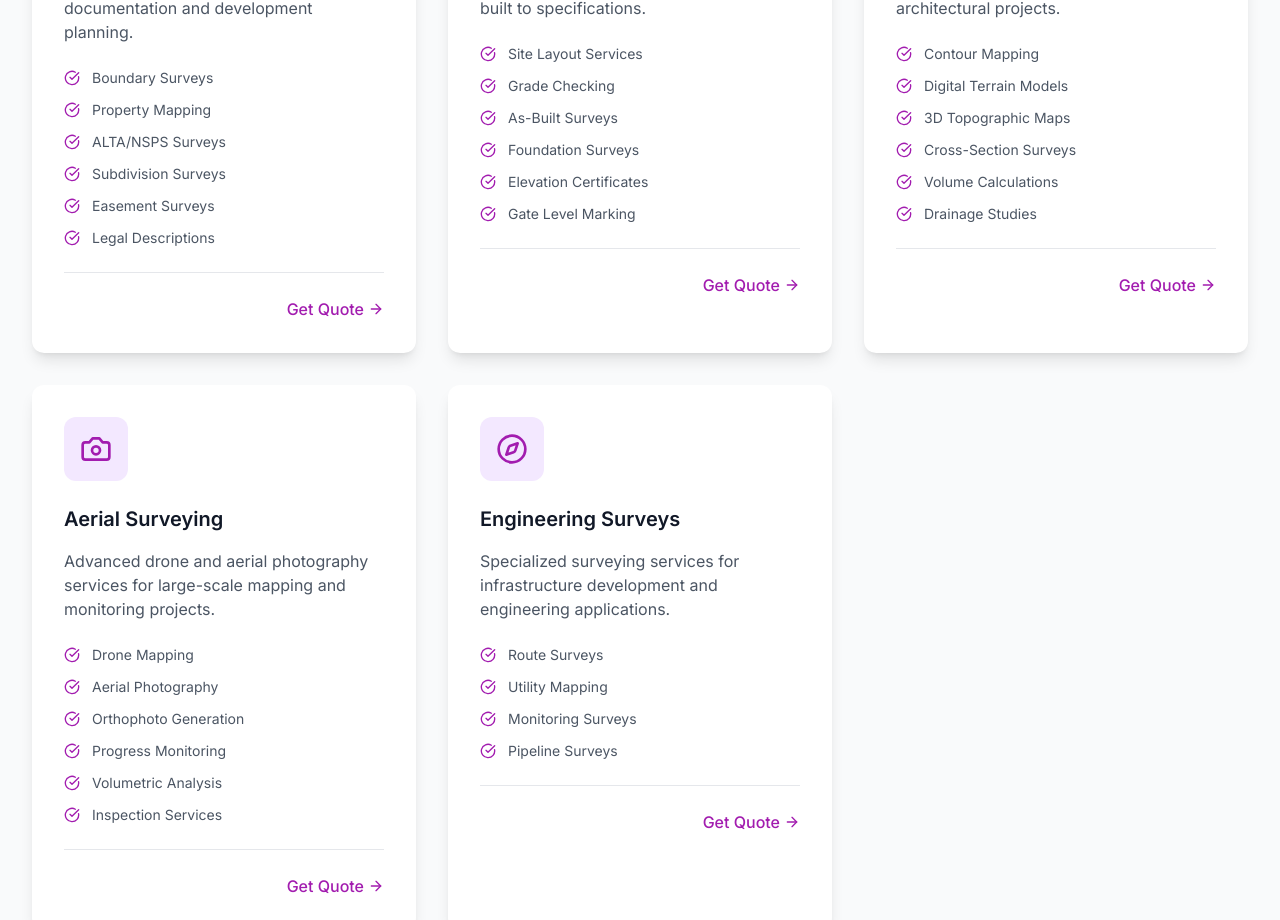
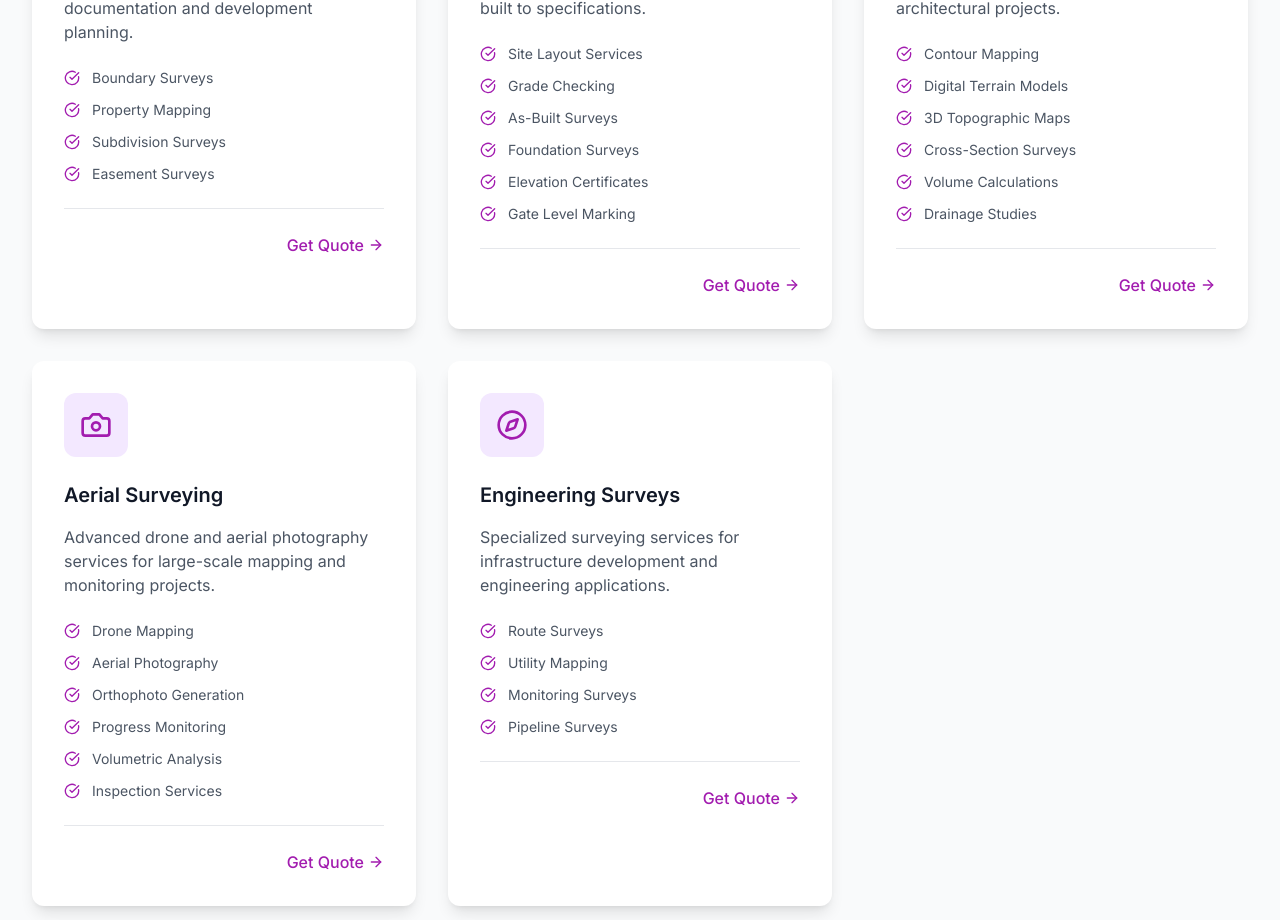
Before and after one commit to mohamednayif/wideangle, a React (Vite) app: page /services in a window 1280 px wide. Shown: the part 920-1840 px from the top of the page. Built offline with nearby package versions, Linux system fonts and the light colour scheme.

Commit message:
Update Services page

```diff
--- a/src/pages/Services.tsx
+++ b/src/pages/Services.tsx
@@ -19,10 +19,8 @@ const Services = () => {
       features: [
         'Boundary Surveys',
         'Property Mapping',
-        'ALTA/NSPS Surveys',
         'Subdivision Surveys',
-        'Easement Surveys',
-        'Legal Descriptions'
+        'Easement Surveys'
       ]
     },
     {
```
